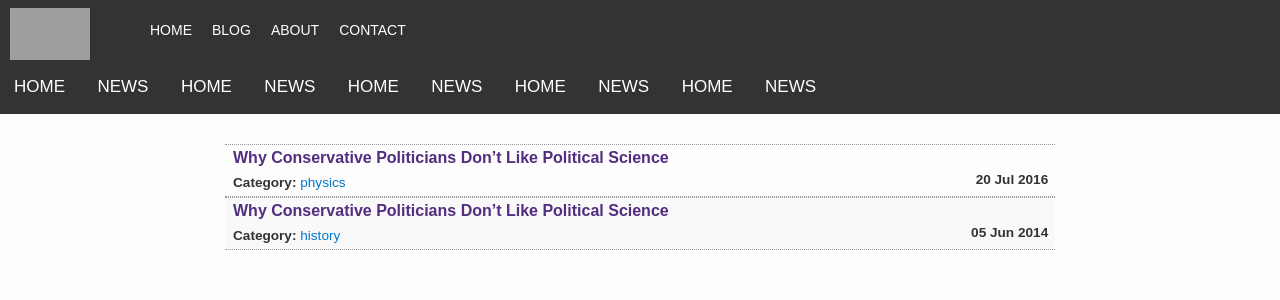
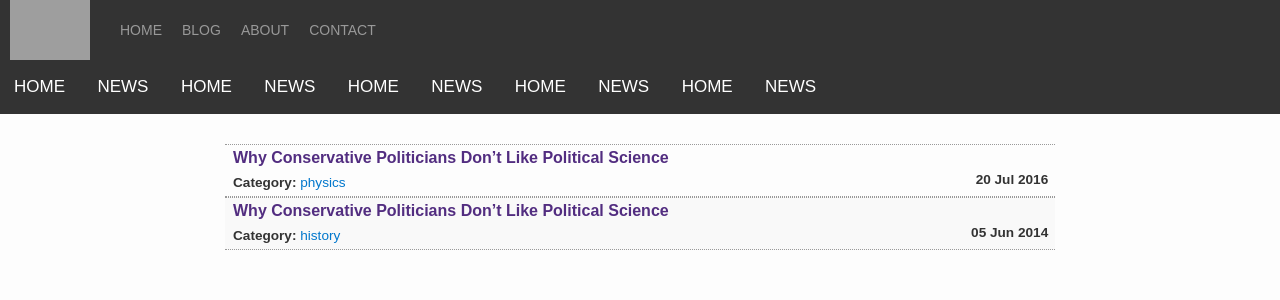
Before and after one commit to Indscience/indscience.github.io, a Jekyll site: the page built from index.html, in a window 1280 px wide. Shown: the top 300 px of the page. Built offline with Jekyll 4.4.1, drawn with Linux system fonts in a browser that asks for light colours; nearby versions of some CDN libraries; some web fonts are replaced; grey boxes are pictures that could not be loaded.

Commit message:
Update _header.scss

```diff
--- a/_sass/_header.scss
+++ b/_sass/_header.scss
@@ -84,30 +84,30 @@
   padding: 0 10px;
 }
 
-.container .navbar ul {
+.navbar ul {
   display: -webkit-box;
   display: -ms-flexbox;
   display: flex;
   -ms-flex-wrap: wrap;
   flex-wrap: wrap;
   list-style: none;
-  margin-top: 0px;
+  margin: 0;
   padding: 0;
 }
 
 .container .navbar ul li a {
   text-decoration: none;
-  color: white;
-display: block;
-
+  color: #999999;
   font-size: 14px;
   text-transform: uppercase;
+  display: block;
   height: 60px;
   line-height: 60px;
   cursor: pointer;
-  font-family: 'Metrophobic', sans-serif; ;
   padding: 0 10px;
 }
+
+
 
 .container .navbar ul li a:hover {
   color: #333333;
```
